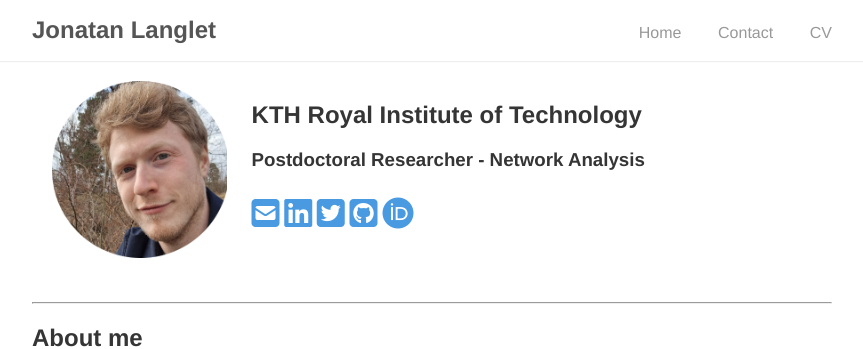
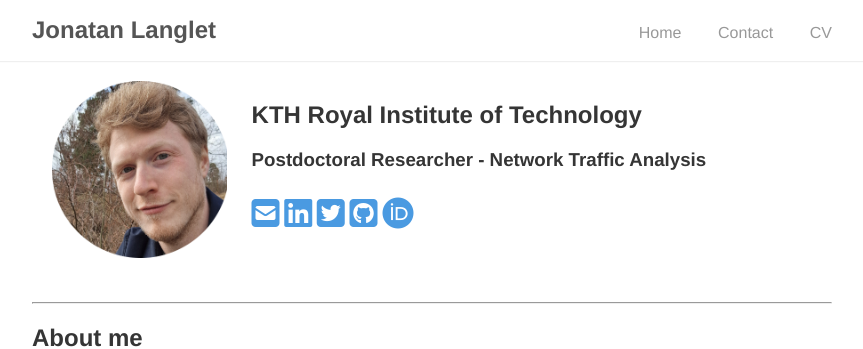
Before and after one commit to jonlanglet/jonlanglet.github.io, a Jekyll site: the page built from index.md, in a window 1280 px wide. Shown: the top 349 px of the page, without its empty margins (208-1071 px from the left). Built offline with Jekyll 4.4.1, drawn with Linux system fonts in a browser that asks for light colours; nearby versions of some CDN libraries; a style sheet for code colours, icons or effects is not loaded.

Commit message:
Update header title

```diff
--- a/_includes/header.html
+++ b/_includes/header.html
@@ -6,7 +6,7 @@
 		<div class="col" id="div_head_text">
 			<p>
 				<h2>KTH Royal Institute of Technology</h2>
-				<h3>Postdoctoral Researcher - Network Analysis</h3>
+				<h3>Postdoctoral Researcher - Network Traffic Analysis</h3>
 			</p>
 			<p>
 				{% include social-media-links.html %}
```
